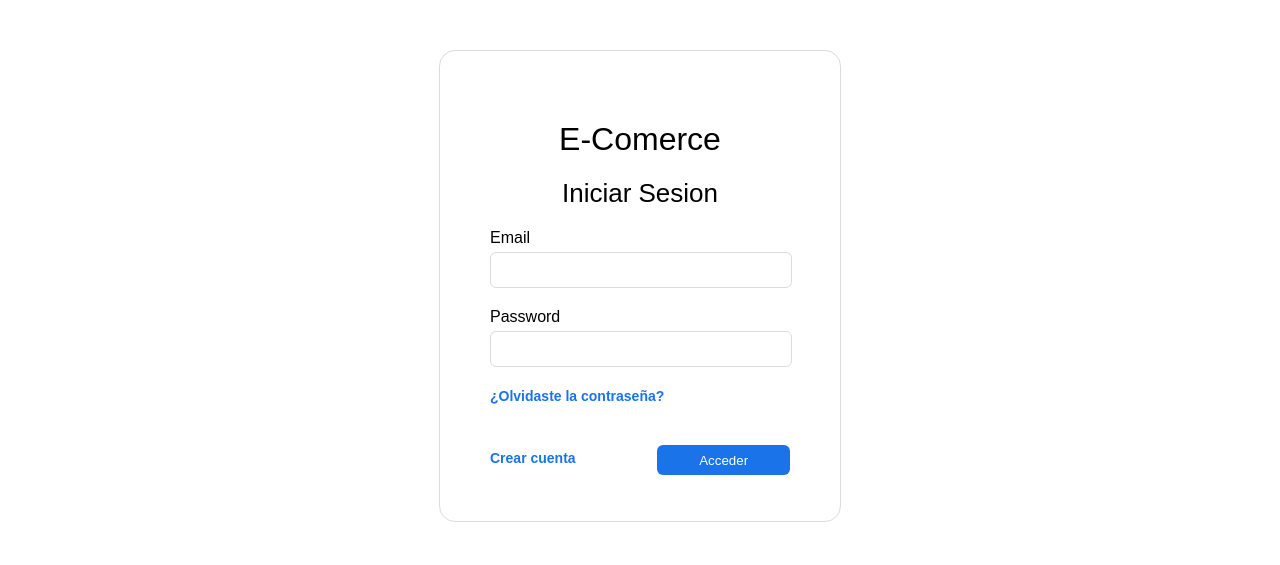
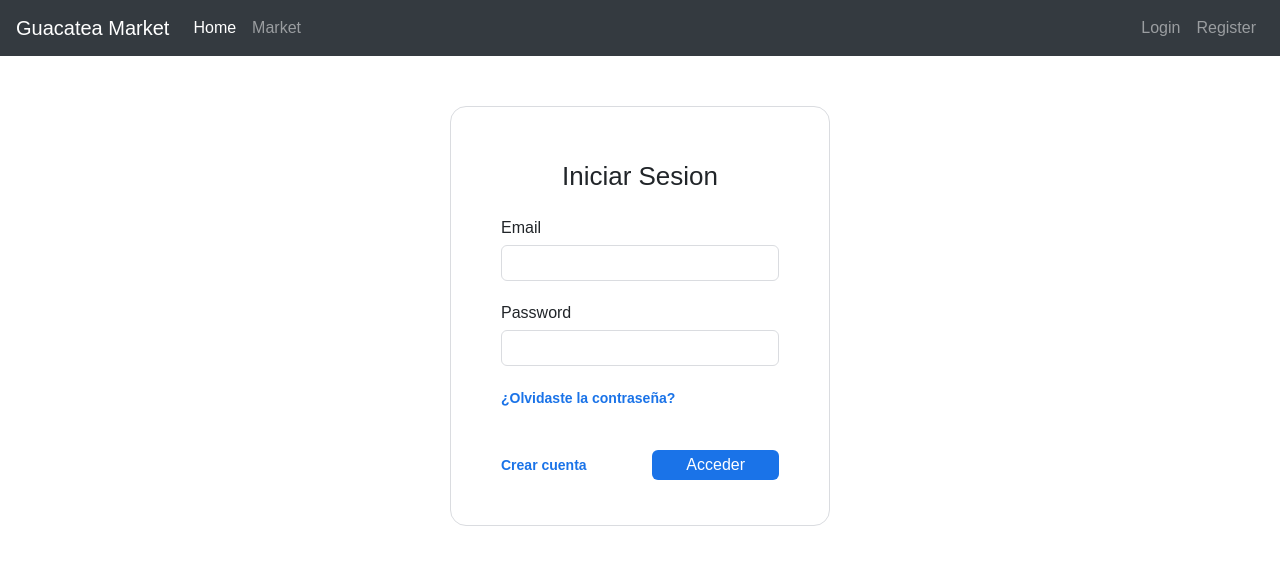
Before and after one commit to Backup8Bits/Guacatea_Market, a Flask app: page /login in a window 1280 px wide. Shown: the top 565 px of the page. Run offline with Flask 2, Linux system fonts and the light colour scheme; some libraries are stand-ins or nearby versions.

Commit message:
Login
Login

```diff
--- a/guacatea_market/market/routes.py
+++ b/guacatea_market/market/routes.py
@@ -6,6 +6,6 @@ from flask import render_template
 def home_page():
     return render_template('home.html')
 
-@app.route("/login")
-def login_page():
-    return render_template("login.html")
+@app.route('/login')
+def home_login():
+    return render_template('login.html')
--- /dev/null
+++ b/guacatea_market/market/static/css/login_page.css
@@ -0,0 +1,89 @@
+*{
+    font-family: Arial, Helvetica, sans-serif;
+}
+.Login{
+    margin: auto;
+    width: 380px;
+    height: 420px;
+    background-color: white;
+    border: rgb(218, 220, 224) solid 1.5px;
+    border-radius: 16px;
+    padding: 30px;
+    padding: 50px;
+    margin-top: 50px;
+    padding-bottom: 80px;
+}
+input{
+    width: 100%;
+    height: 20px;
+    border: rgb(218, 220, 224) solid 1.5px;
+    border-radius: 6px;
+    padding: 5px;
+    margin-top: 5px;
+    outline: none;
+}
+input[type=email], input[type=password]{
+    padding: 0%;
+    padding: 5px;
+    padding-top: 17px;
+    padding-bottom: 17px;
+    transition: 0.5s;
+    display: inline-block;
+}
+p{
+    margin: 0%;
+    margin-top: 20px;
+}
+.title-login{
+    margin: 0%;
+    text-align: center;
+    font-size: 26px;
+}
+.title{
+    text-align: center;
+    font-size: 32px;
+}
+.olvi a{
+    color: #1a73e8;
+    outline: 0;
+    border: 0;
+    background-color: transparent;
+    font-size: 14px;
+    cursor: pointer;
+    text-decoration: none;
+}
+.olvi{
+    padding-top: 10px;
+    font-weight: bold;
+    margin-top: 10px;
+}
+.under{
+    display: grid;
+    grid-template-columns: auto auto;
+    margin-top: 40px;
+    height: 20px;
+    width: 100%;
+}
+.under input{
+    border-color: transparent;
+    background-color: #1a73e8;
+    color: white;
+    margin: 0%;
+    padding: 0%;
+    height: 30px;
+    text-align: center;
+}
+.under a{
+    color: #1a73e8;
+    text-decoration: none;
+    font-size: 14px;
+    cursor: pointer;
+    padding-top: 5px;
+    font-weight: bold;
+}
+input:focus{
+    border-color: #1a73e8;
+}
+input[type=submit]{
+    cursor: pointer;
+}
--- a/guacatea_market/market/templates/base.html
+++ b/guacatea_market/market/templates/base.html
@@ -1,12 +1,53 @@
 <!DOCTYPE html>
 <html lang="en">
-<head>
-    <meta charset="UTF-8">
-    <meta http-equiv="X-UA-Compatible" content="IE=edge">
-    <meta name="viewport" content="width=device-width, initial-scale=1.0">
-    <title>Document</title>
-</head>
-<body>
+   <head>
+      <!-- Required meta tags -->
+      <meta charset="utf-8">
+      <meta name="viewport" content="width=device-width, initial-scale=1, shrink-to-fit=no">
+      <!-- Bootstrap CSS -->
+      <link rel="stylesheet" href="https://cdn.jsdelivr.net/npm/bootstrap@4.5.3/dist/css/bootstrap.min.css" integrity="sha384-TX8t27EcRE3e/ihU7zmQxVncDAy5uIKz4rEkgIXeMed4M0jlfIDPvg6uqKI2xXr2" crossorigin="anonymous">
+      <title>{% block title %} {% endblock %}</title>
+      {% block styles %}
 
-</body>
+      {% endblock %}
+   </head>
+   <body>
+    <nav class="navbar navbar-expand-md navbar-dark bg-dark">
+      <a class="navbar-brand" href="#">Guacatea Market</a>
+      <button class="navbar-toggler" type="button" data-toggle="collapse" data-target="#navbarNav">
+        <span class="navbar-toggler-icon"></span>
+      </button>
+      <div class="collapse navbar-collapse" id="navbarNav">
+        <ul class="navbar-nav mr-auto">
+            <li class="nav-item active">
+                <a class="nav-link" href="#">Home <span class="sr-only">(current)</span></a>
+            </li>
+            <li class="nav-item">
+                <a class="nav-link" href="#">Market</a>
+            </li>
+        </ul>
+        <ul class="navbar-nav">
+            <li class="nav-item">
+                <a class="nav-link" href="#">Login</a>
+            </li>
+            <li class="nav-item">
+                <a class="nav-link" href="#">Register</a>
+            </li>
+        </ul>
+      </div>
+    </nav>
+      {% block content %}
+
+      {% endblock %}
+      <!-- Future Content here -->
+
+
+
+      <!-- Optional JavaScript -->
+      <!-- jQuery first, then Popper.js, then Bootstrap JS -->
+      <script src='https://kit.fontawesome.com/a076d05399.js'></script>
+      <script src="https://code.jquery.com/jquery-3.5.1.slim.min.js" integrity="sha384-DfXdz2htPH0lsSSs5nCTpuj/zy4C+OGpamoFVy38MVBnE+IbbVYUew+OrCXaRkfj" crossorigin="anonymous"></script>
+      <script src="https://cdn.jsdelivr.net/npm/popper.js@1.16.1/dist/umd/popper.min.js" integrity="sha384-9/reFTGAW83EW2RDu2S0VKaIzap3H66lZH81PoYlFhbGU+6BZp6G7niu735Sk7lN" crossorigin="anonymous"></script>
+      <script src="https://stackpath.bootstrapcdn.com/bootstrap/4.5.2/js/bootstrap.min.js" integrity="sha384-B4gt1jrGC7Jh4AgTPSdUtOBvfO8shuf57BaghqFfPlYxofvL8/KUEfYiJOMMV+rV" crossorigin="anonymous"></script>
+   </body>
 </html>
--- a/guacatea_market/market/templates/login.html
+++ b/guacatea_market/market/templates/login.html
@@ -1,107 +1,17 @@
 
-<!DOCTYPE html>
-<html lang="en">
-    <head>
-        <meta charset="UTF-8">
-        <meta http-equiv="X-UA-Compatible" content="IE=edge">
-        <meta name="viewport" content="width=device-width, initial-scale=1.0">
-        <title>Login</title>
-    </head>
-    <body>
-        <style>
-            *{
-                font-family: Arial, Helvetica, sans-serif;
-            }
-            .Login{
-                margin: auto;
-                width: 300px;
-                height: 340px;
-                background-color: white;
-                border: rgb(218, 220, 224) solid 1.5px;
-                border-radius: 16px;
-                padding: 30px;
-                padding: 50px;
-                margin-top: 50px;
-                padding-bottom: 80px;
-            }
-            input{
-                width: 100%;
-                height: 20px;
-                border: rgb(218, 220, 224) solid 1.5px;
-                border-radius: 6px;
-                padding: 5px;
-                margin-top: 5px;
-                outline: none;
-            }
-            input[type=email], input[type=password]{
-                padding: 0%;
-                padding-top: 7px;
-                padding-bottom: 7px;
-                transition: 0.5s;
-                display: inline-block;
-            }
-            p{
-                margin: 0%;
-                margin-top: 20px;
-            }
-            .title-login{
-                text-align: center;
-                font-size: 26px;
-            }
-            .title{
-                text-align: center;
-                font-size: 32px;
-            }
-            .olvi a{
-                color: #1a73e8;
-                outline: 0;
-                border: 0;
-                background-color: transparent;
-                font-size: 14px;
-                cursor: pointer;
-                text-decoration: none;
-            }
-            .olvi{
-                padding-top: 10px;
-                font-weight: bold;
-                margin-top: 10px;
-            }
-            .under{
-                display: grid;
-                grid-template-columns: auto auto;
-                margin-top: 40px;
-                height: 20px;
-                width: 100%;
-            }
-            .under input{
-                border-color: transparent;
-                background-color: #1a73e8;
-                color: white;
-                margin: 0%;
-                padding: 0%;
-                height: 30px;
-                text-align: center;
-            }
-            .under a{
-                color: #1a73e8;
-                text-decoration: none;
-                font-size: 14px;
-                cursor: pointer;
-                padding-top: 5px;
-                font-weight: bold;
-            }
-            input:focus{
-                border-color: #1a73e8;
-            }
-            input[type=submit]{
-                cursor: pointer;
-            }
-        </style>
+{% extends 'base.html' %}
+
+{% block title %}
+    Login Page
+{% endblock %}
+
+{% block styles %}
+    <link rel="stylesheet" href="{{url_for('static',filename='css/login_page.css')}}"/>
+{% endblock %}
+
+{% block content %}
     <div class="Login">
         <form action="POST">
-                <p class="title">
-                    E-Comerce
-                </p>
             <p class="title-login">
                 Iniciar Sesion
             </p>
@@ -125,5 +35,4 @@
 
         </form>
     </div>
-    </body>
-</html>
+{% endblock %}
```
Lines whose indentation alone changed are shown as unchanged.
